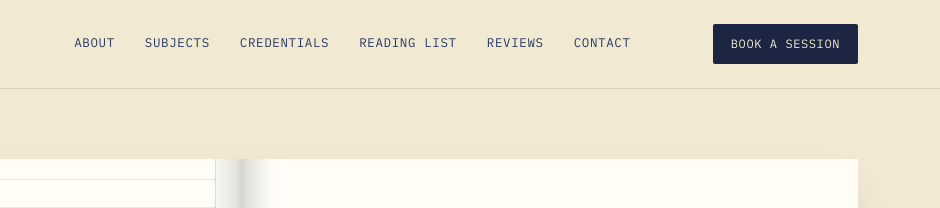
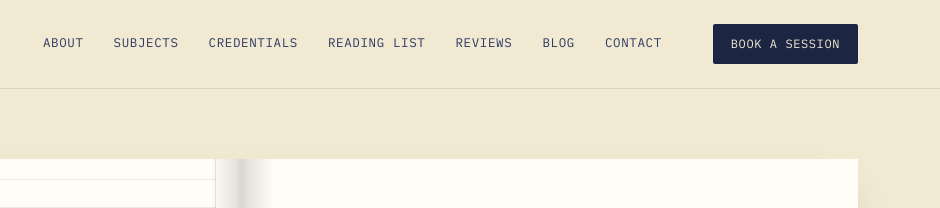
Before and after one commit to Ammy-7007/Musqan-Khan_Tutor_Portfolio, a plain HTML site: page index.html in a window 1280 px wide. Shown: the top 208 px of the page, 340-1280 px from the left. Drawn offline with Linux system fonts and the light colour scheme.

Commit message:
Add link to Blog in navigation

```diff
--- a/index.html
+++ b/index.html
@@ -64,7 +64,7 @@ English Tutor · CSS Aspirant
 <a href="#reading">Reading List</a>
 
 <a href="#reviews">Reviews</a>
-
+ <a href="blogs/index.html">Blog</a>
 <a href="#contact">Contact</a>
 
 </nav>
```
